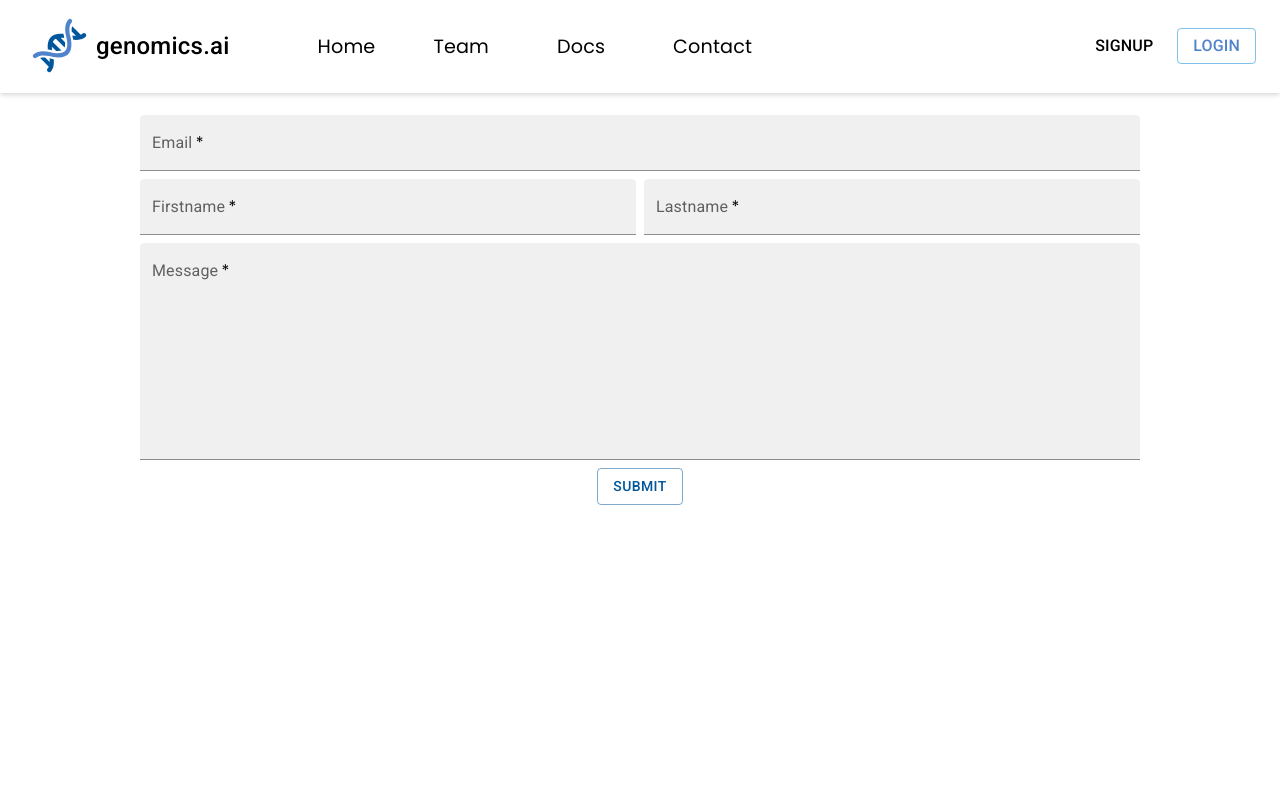
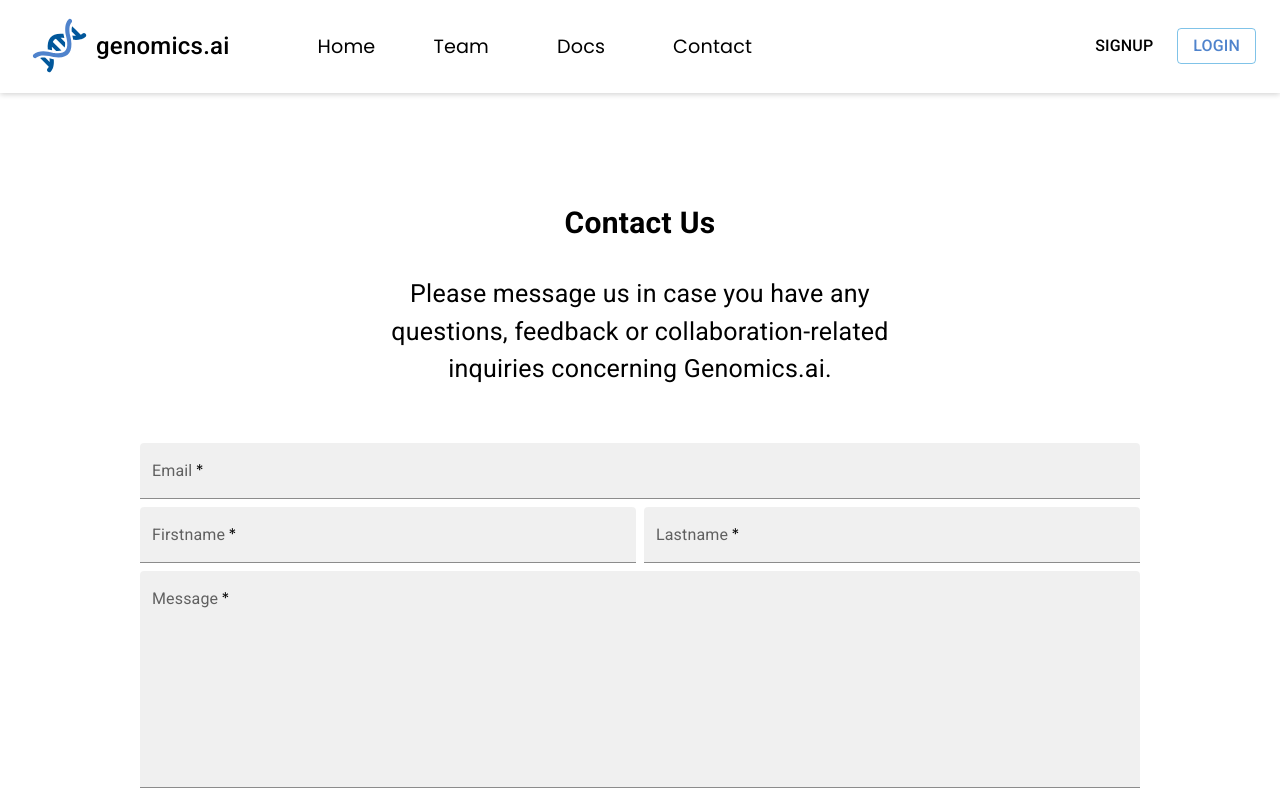
Before and after one commit to jst-seminar-rostlab-tum/genomics.ai, a React (Create React App) app: page /contact in a window 1280 px wide. Shown: the top 794 px of the page. Built offline with nearby package versions, Linux system fonts and the light colour scheme; a web font is replaced by a local one.

Commit message:
made slight changes to contact page

```diff
--- a/src/components/LandingPage/pages/Contact/Contact.jsx
+++ b/src/components/LandingPage/pages/Contact/Contact.jsx
@@ -1,43 +1,40 @@
-import React from 'react';
+import React, { useCallback, useState } from 'react';
+import {
+  TextField, Typography, Grid, Button, Box, Stack,
+} from '@mui/material';
 import NavBar from '../../../NavBar/NavBar';
 import styles from './contact.module.css';
 import Footer from '../../Footer/Footer';
-import { TextField, Typography , Grid, Button , Box} from '@mui/material';
-import { useCallback, useState } from 'react';
 
 function Contact() {
   const [contactDetails, setContactDetails] = useState({
     email: '',
     firstname: '',
     lastname: '',
-    message:''
+    message: '',
   });
 
   const handleTextChange = useCallback((e) => {
     setContactDetails((prevState) => ({ ...prevState, [e.target.id]: e.target.value }));
   }, [setContactDetails]);
 
-
   const resetForm = useCallback(() => {
     setContactDetails({
       email: '',
       firstname: '',
       lastname: '',
-      message: ''
+      message: '',
     });
   }, [setContactDetails]);
-
-
-
 
   const formSubmit = async (e) => {
     e.preventDefault();
 
-    let data = {
+    const data = {
       firstname: contactDetails.firstname,
       lastname: contactDetails.lastname,
       email: contactDetails.email,
-      message: contactDetails.message
+      message: contactDetails.message,
     };
 
     try {
@@ -47,51 +44,58 @@ function Contact() {
         email: '',
         firstname: '',
         lastname: '',
-        message: '...sending'
-      })
-
+        message: '...sending',
+      });
     } catch (error) {
       console.log(error);
     }
   };
 
-  function onSuccessfulSubmit(){
+  function onSuccessfulSubmit() {
     resetForm();
   }
-  function onFailSubmit(){
+  function onFailSubmit() {
 
   }
 
   return (
+    <div>
+      <NavBar />
+
       <div className={styles.headerContainer}>
-          <NavBar />
-          <Typography sx={{ fontWeight: '400', fontSize: '24px' }}>Contact Us</Typography>
-          <text>Write a few lines about each one and contact us about any further
-                    collaboration. We will responde get back to you in a couple of
-                    hours.
-          </text>
+        <Stack
+          spacing="30px"
+        >
+          <Typography sx={{ fontWeight: 'bold', fontSize: '30px' }}>Contact Us</Typography>
+          <Typography sx={{ fontSize: '25px', paddingInline: '350px' }}>
+            Please message us in case you have any questions,
+            feedback or collaboration-related inquiries concerning Genomics.ai.
+          </Typography>
+        </Stack>
         <Box
           component="span"
-                  margin ="auto"
+          margin="auto"
           className={styles.formContainer}
           sx={{
-                    width: "1000px",
-                    height: "500px",
-                    maxWidth : '100%',
-                    justifyContent : "center",
-                    alignItems : 'center',
+            width: '1000px',
+            height: '500px',
+            maxWidth: '100%',
+            justifyContent: 'center',
+            alignItems: 'center',
           }}
         >
-              <Grid container
+          <Grid
+            container
             spacing={1}
-                    direction ="column"
+            direction="column"
             justifyContent="center"
-                    sx = {{ align: 'center',
-                          display: "flex",
+            sx={{
+              align: 'center',
+              display: 'flex',
             }}
           >
 
-                <Grid item >
+            <Grid item>
               <TextField
                 id="email"
                 label="Email"
@@ -105,13 +109,14 @@ function Contact() {
               />
             </Grid>
 
-                    <Grid item >
+            <Grid item>
               <Grid
                 container
                 spacing={1}
                 direction="row"
-                          sx = {{ align: 'center',
-                              display: "flex"
+                sx={{
+                  align: 'center',
+                  display: 'flex',
                 }}
               >
                 <Grid
@@ -152,14 +157,14 @@ function Contact() {
               </Grid>
             </Grid>
 
-                <Grid item  >
+            <Grid item>
               <TextField
                 id="message"
                 label="Message"
                 placeholder="Enter your message"
                 variant="filled"
                 multiline
-                  rows = {8}
+                rows={8}
                 rowsMax={20}
                 value={contactDetails.message}
                 onChange={handleTextChange}
@@ -168,26 +173,17 @@ function Contact() {
                 type="text"
               />
             </Grid>
-                <Grid item >
+            <Grid item>
               <Button type="submit" variant="outlined" color="primary" fullwidth onClick={formSubmit}> submit</Button>
             </Grid>
 
           </Grid>
         </Box>
-            <br/>
-            <br/>
-            <br/>
-            <br/>
-            <br/>
-            <br/>
-            <br/>
-            <br/>
-            <br/>
-            <br/>
+        <Footer />
+      </div>
+    </div>
 
-          <Footer/>
-      </div>
-  )
+  );
 }
 
 export default Contact;
--- a/src/components/LandingPage/pages/Contact/contact.module.css
+++ b/src/components/LandingPage/pages/Contact/contact.module.css
@@ -1,5 +1,7 @@
 .headerContainer{
     text-align: center;
+    align-items: center;
+    padding-top: 200px;
 }
 .formContainer{
     display: flex;
```
Lines whose indentation alone changed are shown as unchanged.
